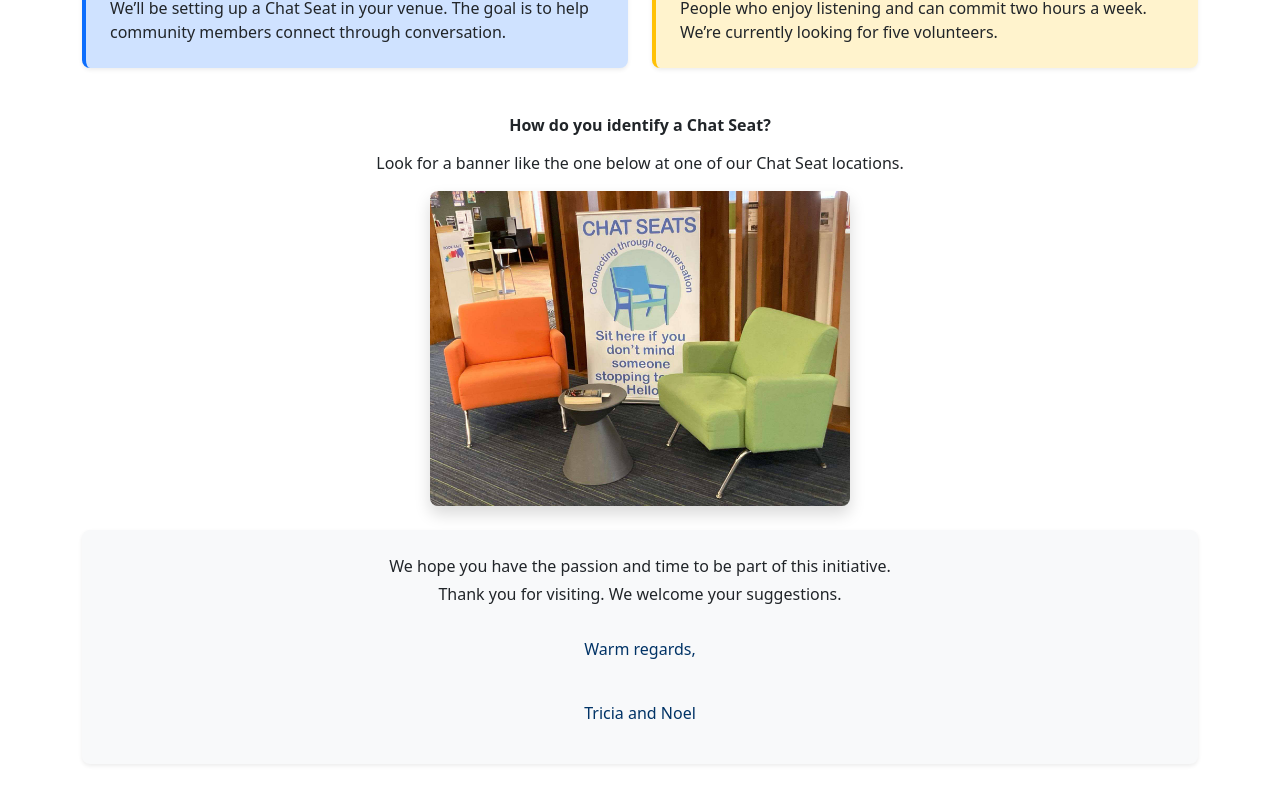
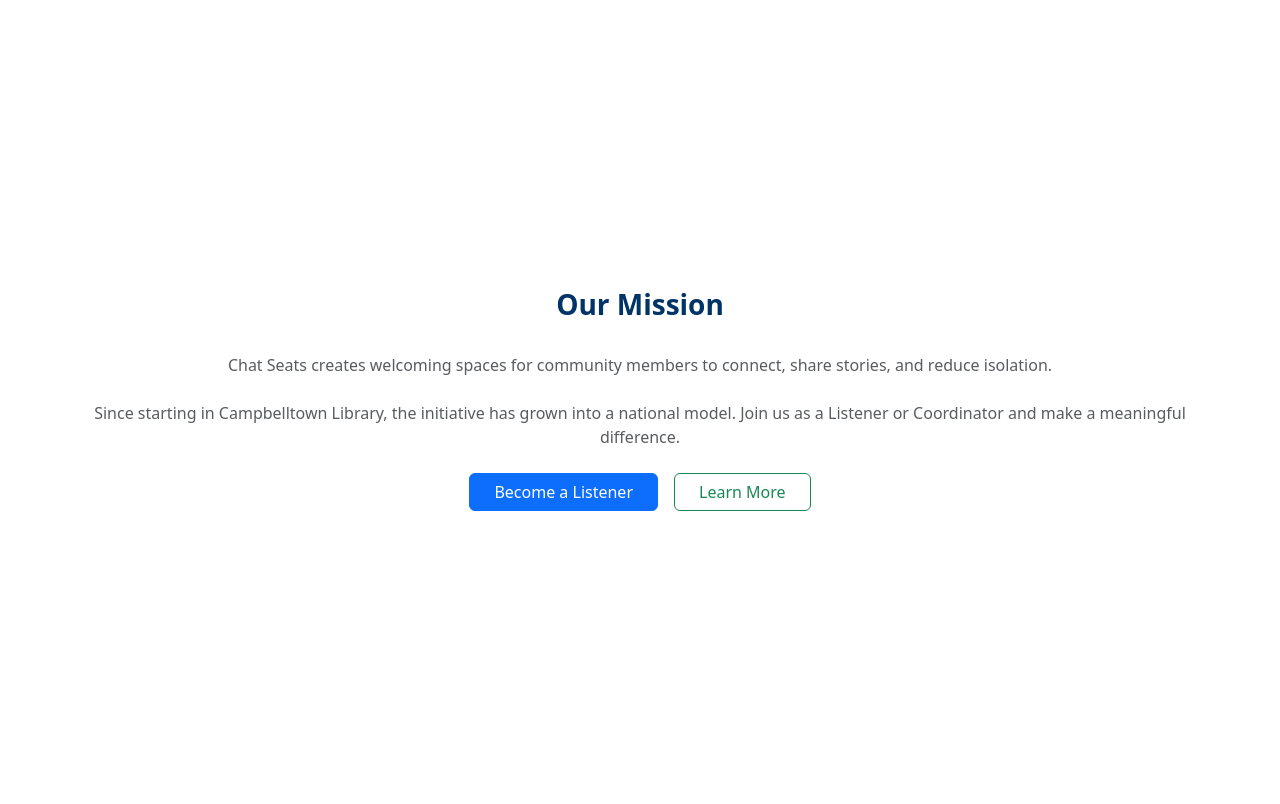
Before and after one commit to zhaqy079/ChatSeat2.0, a React (Create React App) app in the folder ChatSeat2.0/csapp/: page /about in a window 1280 px wide. Before the commit this address led to /. Shown: the part 674-1478 px from the top of the page. After the commit the page ends 1281 px from the top, so only its background shows below. Built offline with nearby package versions, Linux system fonts and the light colour scheme; no server answers.

Commit message:
Add About Us global nav page

```diff
--- a/ChatSeat2.0/csapp/src/App.js
+++ b/ChatSeat2.0/csapp/src/App.js
@@ -7,6 +7,8 @@ import Login from "./components/Login";
 import Signup from "./components/Signup";
 import ResetRequest from "./components/ResetRequest"
 import Venues from "./components/Venues";
+import AboutUs from "./components/AboutUs";
+
 import AdminDashboard from "./components/Admin/AdminDashboard";
 import AdminSchedulingSetting from "./components/Admin/AdminSchedulingSetting";
 import CoordinatorDashboard from "./components/Coordinator/CoordinatorDashboard";
@@ -36,6 +38,8 @@ export default function App() {
                 <Route path="/signup" element={<Signup />} />
                 <Route path="/resetrequest" element={<ResetRequest/>} />
                 <Route path="/venues" element={<Venues />} />
+                <Route path="/about" element={<AboutUs />} />
+
                 <Route path="/admindashboard" element={<AdminDashboard />} />
                 <Route path="/adminSchedulingSetting" element={<AdminSchedulingSetting />} />
                 <Route path="/coordinatordashboard" element={<CoordinatorDashboard />} />
--- /dev/null
+++ b/ChatSeat2.0/csapp/src/components/AboutUs.js
@@ -0,0 +1,104 @@
+import React from "react";
+import { useNavigate } from "react-router-dom";
+
+export default function AboutUs() {
+    const navigate = useNavigate();
+
+    return (
+        <div className="bg-white">
+            <div className="container py-4 py-md-5">
+
+                {/* Page Title */}
+                <div className="text-center mb-4 mb-md-5" data-aos="fade-up">
+
+                    <h2 className="fs-3 fs-md-2 fw-bold intro-title">About Us</h2>
+                    <p className="lead text-muted">
+                        <em>Connecting people, one conversation at a time.</em>
+                    </p>
+                    <p className="text-muted mt-2">
+                        <strong>Have a Chat Seat</strong> is a volunteer-led initiative bringing people together
+                        in libraries, shopping centres, and public spaces to share conversations and reduce loneliness.
+                    </p>
+                </div>
+
+                {/* Founders Section */}
+                <div className="text-center mb-4 mb-md-5" data-aos="fade-up">
+                    <h2 className="fs-3 fs-md-2 fw-bold intro-title">Meet the Founders</h2>
+                    <p className="text-muted mb-4">
+                        Chat Seats began with two passionate individuals who believed that connection and conversation
+                        can change lives. Here's their story.
+                    </p>
+                    <div className="row g-4">
+                        <div className="col-12 col-md-6">
+                            <div className="bg-info-subtle p-4 rounded-3 shadow h-100">
+                            <h4 className="h5 fw-bold intro-title">Dr Tricia Vilkinas, B.SC., B. Comm., M.Psych.</h4>
+                            <p>
+                                In my working life, I was the Foundation Professor of Management at University of South
+                                Australia (now Adelaide University). My research has mainly focused on leadership as has
+                                my teaching. My other interests are time with my husband and my family, particularly those
+                                grandchildren, traveling in regional and remote Australia, time with friends, gardening,
+                                and crafty things.
+                            </p>
+                            <p className="mt-3">
+                                I have always had an interest in people, talking with them, wanting to understand their life,
+                                story, and what makes them happy and/or sad. Just getting to know them.
+                            </p>
+                            <p className="mt-3">
+                                The <strong>Chat Seats</strong> initiative, while not a new idea, is a great opportunity to connect
+                                members in our community, particularly those who may be feeling isolated and lonely.
+                            </p>
+                            </div>
+                        </div>
+
+                    <div className="col-12 col-md-6" data-aos="fade-up">
+                            <div className="bg-success-subtle p-4 rounded-3 shadow h-100">
+                            <h4 className="h5 fw-bold intro-title">Noel Fraser</h4>
+                            <p className="mt-3">
+                                Noel experienced extreme loneliness for most of his life, including throughout the entirety
+                                of a twenty-year stint in the Army. A chance conversation set him on the path to making
+                                some important life choices, including in his case the need to take the first important step
+                                    of forgiveness.
+                            </p>
+                            <p className="mt-3">
+                               Deciding to 'get better, not stay bitter' and approaching the age of 50,
+                               Noel decided to undertake a Behavioural Sciences degree, applying via the Flinders
+                               University Foundation program for aged students.
+                            </p>
+                            <p className="mt-3">
+                                More recently, he participated in the SA
+                                Governors Leadership Foundation (GLF) program and through a GLF alumni newsletter, read
+                                about and then volunteered to help plan and initiate Tricia's Chat Seats idea in his local area.
+                            </p>
+                            </div>
+                        </div>
+                    </div>
+                </div>
+
+
+
+            {/* Mission / Vision Section */}
+                <div className="text-center mb-4 mb-md-5">
+                    <h2 className="fs-3 fs-md-2 fw-bold intro-title mb-3">Our Mission</h2>
+                    <p className="text-muted mb-4">
+                        Chat Seats creates welcoming spaces for community members to connect, share stories,
+                        and reduce isolation.
+                    </p>
+                    <p className="text-muted">
+                        Since starting in Campbelltown Library, the initiative has grown into a national model.
+                        Join us as a Listener or Coordinator and make a meaningful difference.
+                    </p>
+
+                    <div className="mt-4 d-flex justify-content-center gap-3 flex-wrap">
+                        <button onClick={() => navigate("/signup")} className="btn btn-primary px-4">
+                            Become a Listener
+                        </button>
+                        <button onClick={() => navigate("/venues")} className="btn btn-outline-success px-4">
+                            Learn More
+                        </button>
+                    </div>
+                </div>
+            </div>
+        </div>
+
+    );
+}
--- a/ChatSeat2.0/csapp/src/components/Navbar.js
+++ b/ChatSeat2.0/csapp/src/components/Navbar.js
@@ -40,6 +40,11 @@ export default function Navbar() {
                 <div className="collapse navbar-collapse" id="mainNav">
                     <ul className="navbar-nav ms-auto align-items-center gap-2">
                         <li className="nav-item">
+                            <Link className="btn btn-light text-primary fw-semibold custom-btn" to="/about">
+                                About Us
+                            </Link>
+                        </li>
+                        <li className="nav-item">
                             <Link className="btn btn-light text-primary fw-semibold custom-btn" to="/venues">
                                 Venues
                             </Link>
```
